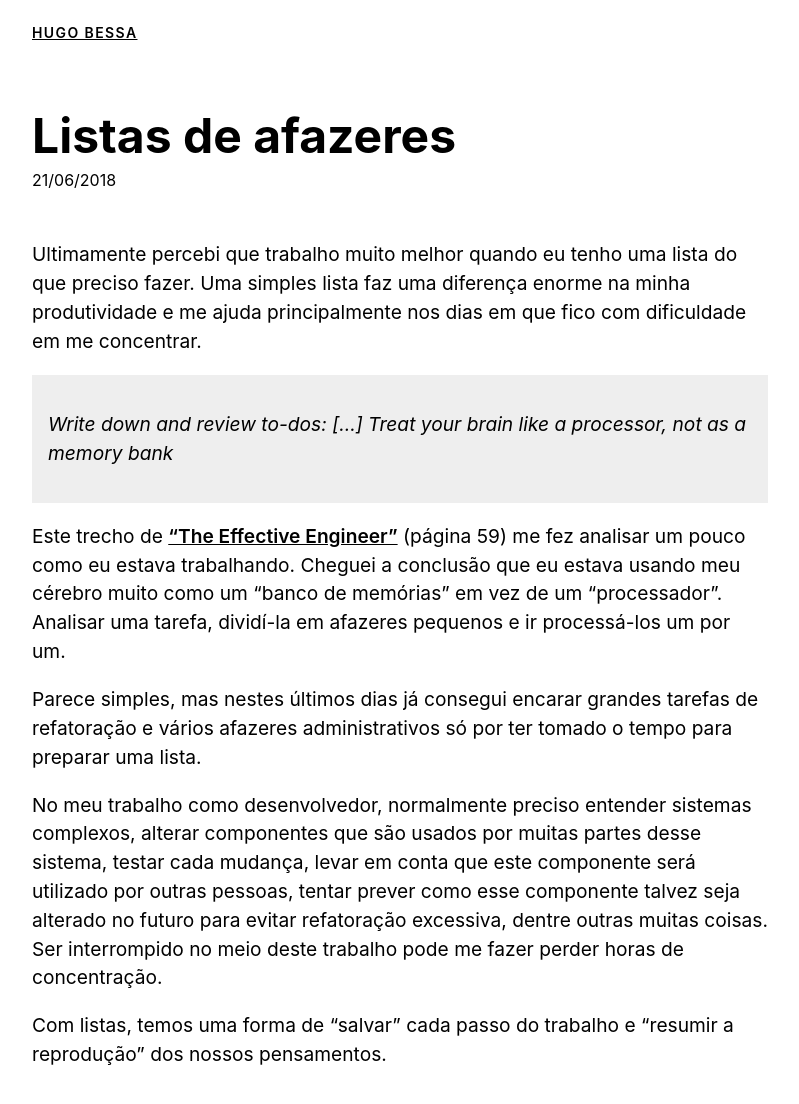
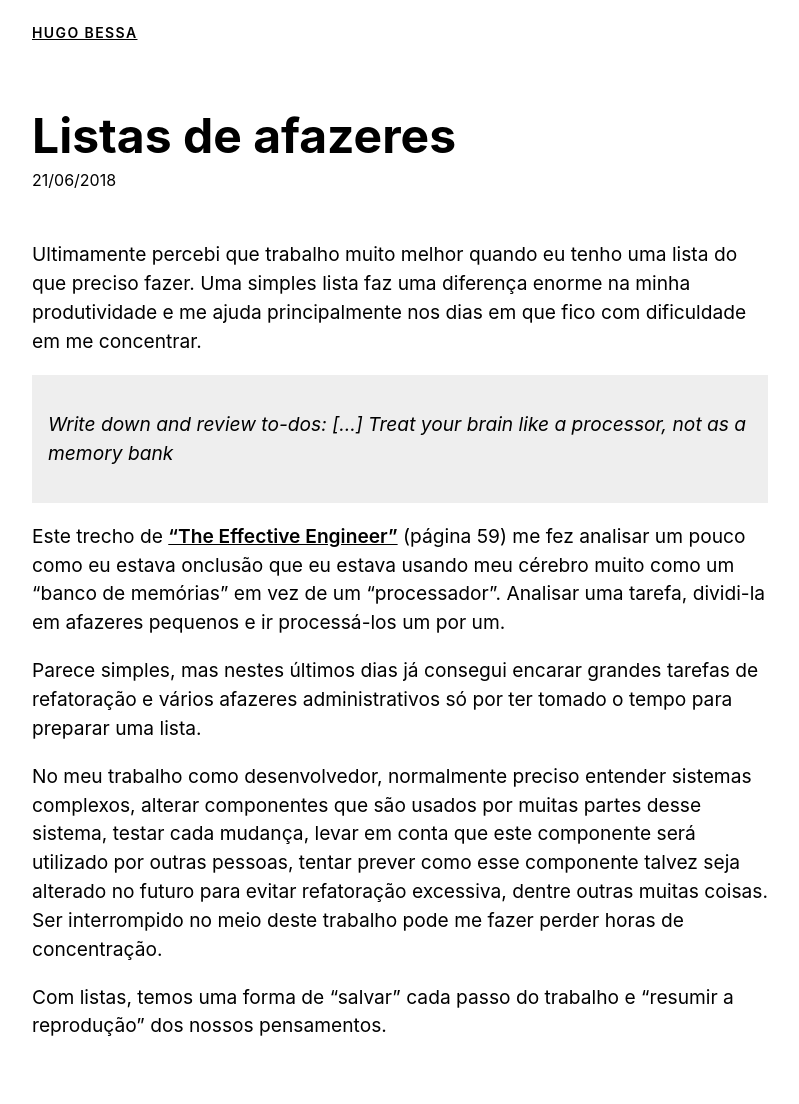
Before and after one commit to hugobessaa/hugobessaa.github.io, a Jekyll site: the page built from _diario/2018-06-21-listas-de-afazeres.md, in a window 1280 px wide. Shown: the whole page, without its empty margins (240-1039 px from the left). Built offline with Jekyll 4.4.1, drawn with Linux system fonts in a browser that asks for light colours; after the commit the page ends 1075 px from its top, so only the background shows below that.

Commit message:
Fix typo

```diff
--- a/_diario/2018-06-21-listas-de-afazeres.md
+++ b/_diario/2018-06-21-listas-de-afazeres.md
@@ -14,8 +14,8 @@
 
 Este trecho de ["The Effective Engineer"](http://www.effectiveengineer.com/)
 (página 59) me fez analisar um pouco como eu estava
-trabalhando. Cheguei a conclusão que eu estava usando meu cérebro muito como um
-"banco de memórias" em vez de um "processador". Analisar uma tarefa, dividí-la
+onclusão que eu estava usando meu cérebro muito como um
+"banco de memórias" em vez de um "processador". Analisar uma tarefa, dividi-la
 em afazeres pequenos e ir processá-los um por um.
 
 Parece simples, mas nestes últimos dias já consegui encarar grandes tarefas de
```
